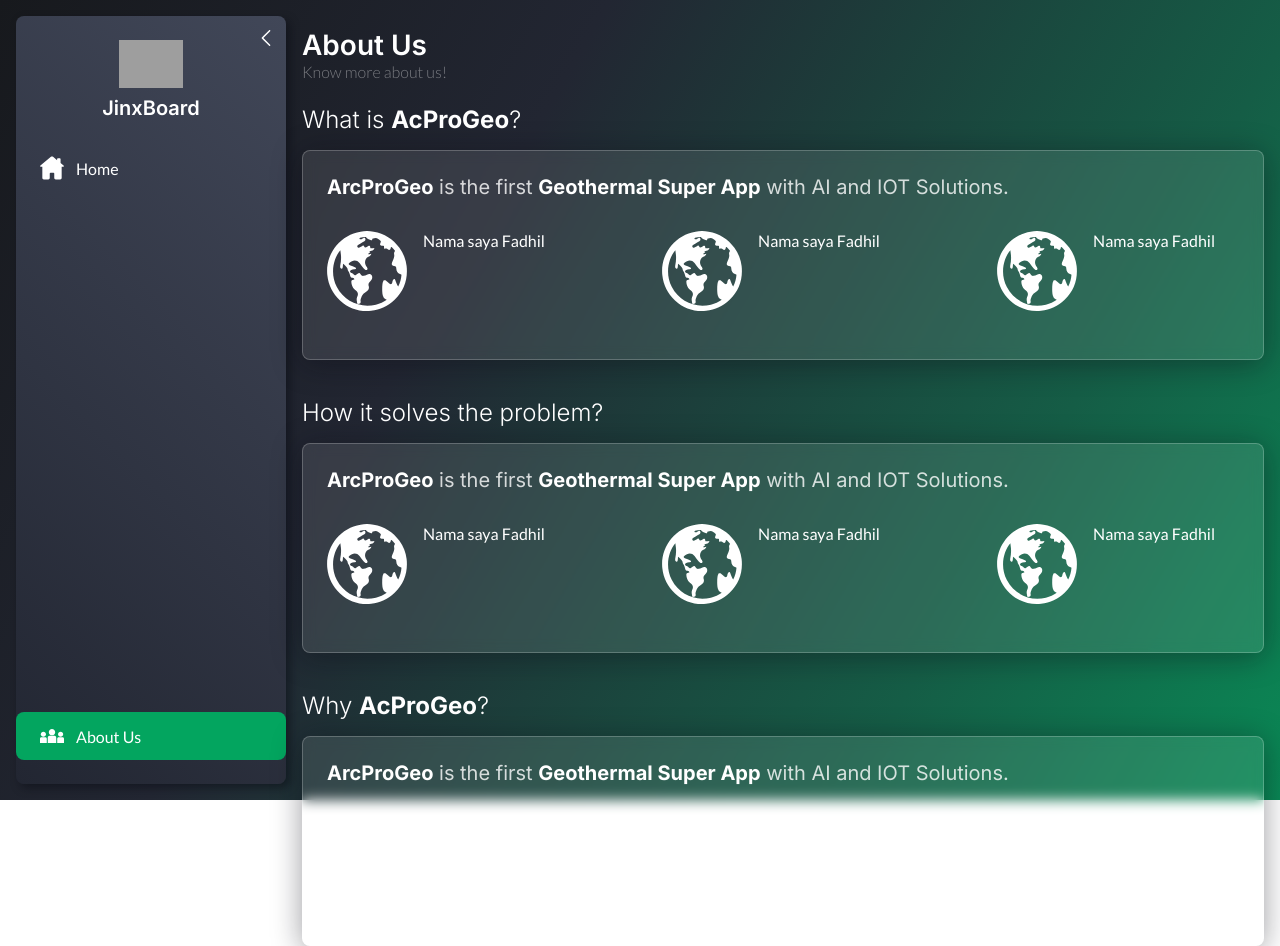
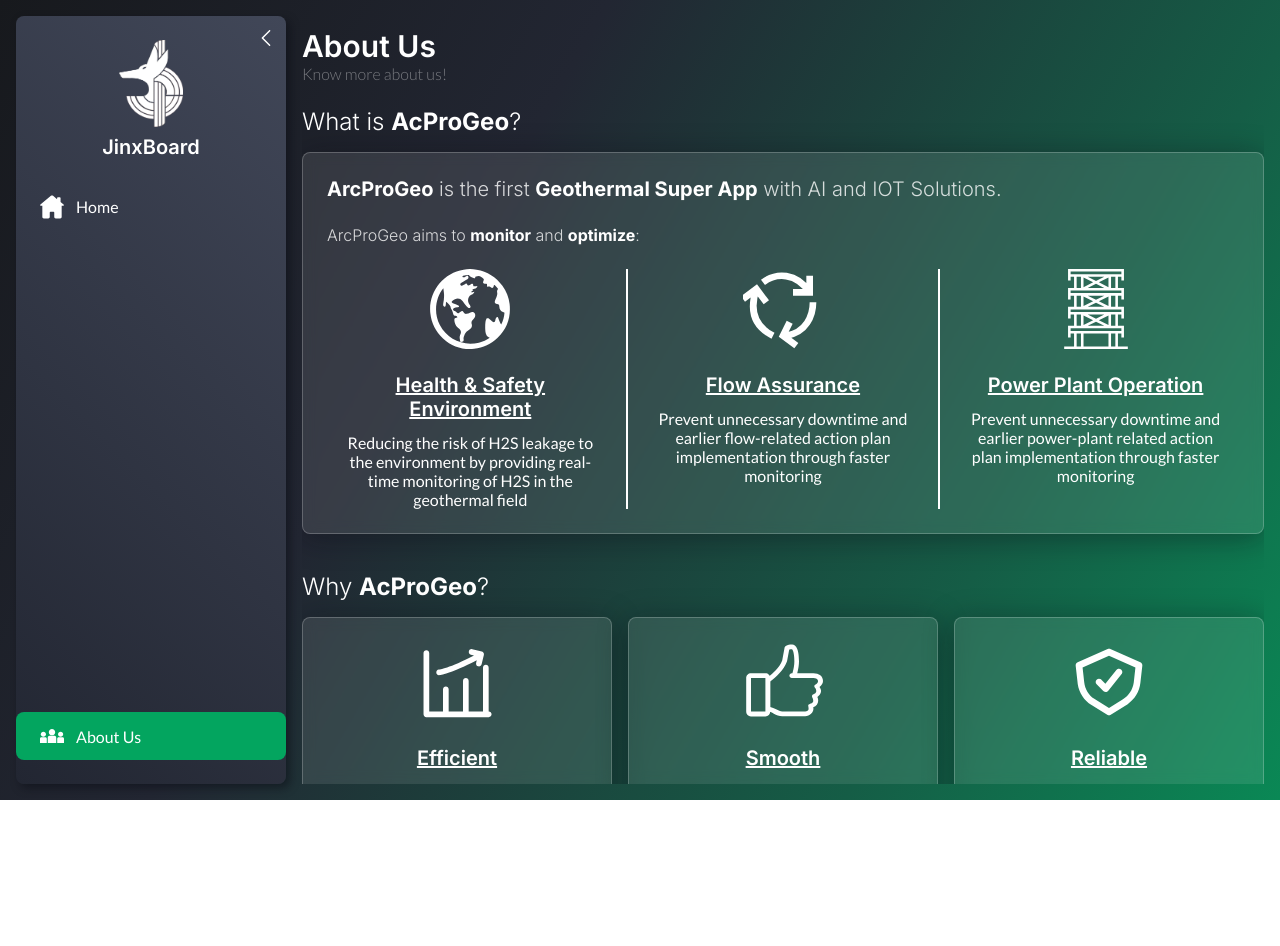
Before and after one commit to fadhilrafiii/JinXBoard, a React (Create React App) app: page /about in a window 1280 px wide. After the commit the page ends 800 px from the top, so only its background shows below. Built offline with nearby package versions, Linux system fonts and the light colour scheme; grey boxes are pictures that could not be loaded.

Commit message:
Fix styling of sidebar and basepage + Add content in About Us page

```diff
--- a/src/Components/Sidebar/index.tsx
+++ b/src/Components/Sidebar/index.tsx
@@ -1,5 +1,6 @@
 import React, { useMemo, useState } from 'react';
 
+import SidebarItem from './SidebarItem';
 import { useLocation, useNavigate } from 'react-router-dom';
 
 import { Icon, IconName } from 'Components/Icon';
@@ -7,7 +8,6 @@
 import { Route } from 'Shared/Types';
 
 import styles from './index.module.css';
-import SidebarItem from './SidebarItem';
 
 interface SidebarProps {
   mainRoutes: Route[];
@@ -17,9 +17,9 @@
 const Sidebar = ({ mainRoutes, secondaryRoutes }: SidebarProps) => {
   const navigate = useNavigate();
   const { pathname } = useLocation();
-  const [isOpen, setIsOpen] = useState(true);
+  const [isOpen, setIsOpen] = useState<boolean>(true);
 
-  const onToggleSidebar = () => setIsOpen((prevState) => !prevState);
+  const onToggleSidebar = () => setIsOpen((prevState: boolean) => !prevState);
 
   const onLogoClick = () => navigate('/');
 
@@ -55,7 +55,7 @@
       </div>
       <div>
         <div className={eventStyles.logo} onClick={onLogoClick}>
-          <img src="/logo-white.png" className={eventStyles.logoImg} alt="JinxBoard-logo" />
+          <img src="/images/logo-white.png" className={eventStyles.logoImg} alt="JinxBoard-logo" />
           {isOpen && <h5 className={styles.logoText}>JinxBoard</h5>}
         </div>
         <div className={styles.mainMenu}>
--- a/src/Layouts/BasePage/index.module.css
+++ b/src/Layouts/BasePage/index.module.css
@@ -11,7 +11,9 @@
   margin-left: var(--padding-xl);
   flex-grow: 1;
   position: relative;
-  height: relative;
+  overflow-y: auto;
+  overflow-x: hidden;
+  direction: ltr !important;
 }
 
 .pageTitle {
@@ -24,14 +26,3 @@
   margin-bottom: var(--padding-xxl);
   font-weight: 300;
 }
-
-.contentPage {
-  padding: var(--padding-xxl);
-  border-radius: var(--border-radius-m);
-  background: rgba(255, 255, 255, 0.1);
-  box-shadow: 0 4px 30px rgba(10, 11, 19, 0.4);
-  backdrop-filter: blur(6.5px);
-  -webkit-backdrop-filter: blur(12px);
-  border: 1px solid rgba(255, 255, 255, 0.22);
-  color: white;
-}
--- a/src/Layouts/BasePage/index.tsx
+++ b/src/Layouts/BasePage/index.tsx
@@ -35,7 +35,7 @@
       <div className={styles.pageWrapper}>
         <h3 className={styles.pageTitle}>{pageTitle}</h3>
         <p className={styles.pageSubtitle}>{pageSubtitle}</p>
-        <div>{children}</div>
+        {children}
       </div>
     </div>
   );
--- /dev/null
+++ b/src/Pages/About/HowSection.tsx
@@ -0,0 +1,34 @@
+import React from 'react';
+
+import GlassBox from 'Components/GlassBox';
+import { Icon } from 'Components/Icon';
+
+import { Content } from 'Shared/Types/Content';
+
+import { featureContent } from './constants';
+
+import styles from './index.module.css';
+
+const HowSection = () => {
+  return (
+    <>
+      <h4 className={styles.subtitle}>
+        How it <b>solves the problem</b>?
+      </h4>
+      <div className={styles.card}>
+        {featureContent.map(({ title, iconName }: Content) => {
+          return (
+            <GlassBox key={title} className={styles.cardContentItem}>
+              <div className={styles.iconContainer}>
+                <Icon name={iconName} width={80} height={80} />
+              </div>
+              <h4 className={styles.cardContentTitle}>{title}</h4>
+            </GlassBox>
+          );
+        })}
+      </div>
+    </>
+  );
+};
+
+export default HowSection;
--- /dev/null
+++ b/src/Pages/About/WhatSection.tsx
@@ -0,0 +1,48 @@
+import React from 'react';
+
+import { goalsContent } from './constants';
+
+import GlassBox from 'Components/GlassBox';
+import { Icon } from 'Components/Icon';
+
+import { Content } from 'Shared/Types/Content';
+
+import styles from './index.module.css';
+
+const WhatSection = () => {
+  return (
+    <>
+      <h4 className={styles.subtitle}>
+        What is <b>AcProGeo</b>?
+      </h4>
+      <GlassBox className={styles.whatBody}>
+        <div className={styles.whatBodyContent}>
+          <h5 className={styles.whatBodyTitle}>
+            <b>ArcProGeo</b> is the first <b>Geothermal Super App</b> with AI and IOT Solutions.
+          </h5>
+          <h6 className={styles.whatBodySubtitle}>
+            ArcProGeo aims to <b>monitor</b> and <b>optimize</b>:
+          </h6>
+          <div className={styles.whatBodyGoals}>
+            {goalsContent.map(({ title, iconName, description }: Content, index: number) => (
+              <React.Fragment key={index}>
+                <div className={styles.whatBodyGoalsItem}>
+                  <div className={styles.iconContainer}>
+                    <Icon name={iconName} width={80} height={80} />
+                  </div>
+                  <div>
+                    <h5 className={styles.whatBodyGoalsItemTitle}>{title}</h5>
+                    <p>{description}</p>
+                  </div>
+                </div>
+                {index < goalsContent.length - 1 && <div className={styles.verticalDivider} />}
+              </React.Fragment>
+            ))}
+          </div>
+        </div>
+      </GlassBox>
+    </>
+  );
+};
+
+export default WhatSection;
--- /dev/null
+++ b/src/Pages/About/WhySection.tsx
@@ -0,0 +1,44 @@
+import React from 'react';
+
+import { valueContent } from './constants';
+
+import GlassBox from 'Components/GlassBox';
+import { Icon, IconName } from 'Components/Icon';
+import List, { ListType } from 'Components/List';
+
+import { ContentWithList } from 'Shared/Types/Content';
+
+import styles from './index.module.css';
+
+const WhySection = () => {
+  return (
+    <>
+      <h4 className={styles.subtitle}>
+        Why <b>AcProGeo</b>?
+      </h4>
+      <div className={styles.card}>
+        {valueContent.map(({ title, descriptionList, iconName }: ContentWithList) => {
+          return (
+            <GlassBox key={title} className={styles.cardContentItem}>
+              <div className={styles.iconContainer}>
+                <Icon name={iconName} width={80} height={80} />
+              </div>
+              <h5 className={styles.cardContentTitle}>{title}</h5>
+              <List
+                listType={ListType.UNORDERED}
+                bulletIconName={IconName.Check}
+                className={styles.cardDescriptionList}
+              >
+                {descriptionList.map((desc: string, index: number) => (
+                  <div key={index}>{desc}</div>
+                ))}
+              </List>
+            </GlassBox>
+          );
+        })}
+      </div>
+    </>
+  );
+};
+
+export default WhySection;
--- a/src/Pages/About/constants.ts
+++ b/src/Pages/About/constants.ts
@@ -1,16 +1,57 @@
 import { IconName } from 'Components/Icon';
 
-export const goalsContent = [
+import { Content, ContentWithList } from 'Shared/Types/Content';
+
+export const goalsContent: Content[] = [
   {
+    title: 'Health & Safety Environment',
     iconName: IconName.Earth,
-    description: 'Nama saya Fadhil',
+    description:
+      'Reducing the risk of H2S leakage to the environment by providing real-time monitoring of H2S in the geothermal field',
   },
   {
-    iconName: IconName.Earth,
-    description: 'Nama saya Fadhil',
+    title: 'Flow Assurance',
+    iconName: IconName.Cycle,
+    description:
+      'Prevent unnecessary downtime and earlier flow-related action plan implementation through faster monitoring',
   },
   {
-    iconName: IconName.Earth,
-    description: 'Nama saya Fadhil',
+    title: 'Power Plant Operation',
+    iconName: IconName.PowerPlant,
+    description:
+      'Prevent unnecessary downtime and earlier power-plant related action plan implementation through faster monitoring',
   },
 ];
+
+export const valueContent: ContentWithList[] = [
+  {
+    title: 'Efficient',
+    iconName: IconName.IncreaseDiagram,
+    descriptionList: ['Reduction of manpower needs', 'Cost  savings', 'Faster decision making'],
+  },
+  {
+    title: 'Smooth',
+    iconName: IconName.Thumb,
+    descriptionList: ['Easy monitoring through dashboard', 'Fluent integration with surroundings'],
+  },
+  {
+    title: 'Reliable',
+    iconName: IconName.CheckShield,
+    descriptionList: ['Highly-integrated with other systems', 'Accurate presented data'],
+  },
+];
+
+export const featureContent: Content[] = [
+  {
+    title: 'Smart & Real-time Device Monitoring',
+    iconName: IconName.Eye,
+  },
+  {
+    title: 'Aid Decision Making with Artificial Intelligence',
+    iconName: IconName.Circuit,
+  },
+  {
+    title: 'Integrated and Intuitive Dashboard',
+    iconName: IconName.Chart,
+  },
+];
--- a/src/Pages/About/index.module.css
+++ b/src/Pages/About/index.module.css
@@ -1,9 +1,5 @@
 .container {
   width: 100%;
-}
-
-.container * {
-  font-weight: 400;
 }
 
 .subtitle {
@@ -22,26 +18,65 @@
 }
 
 .whatBodyTitle {
-  font-weight: 400;
+  font-weight: 300;
   color: rgba(255, 255, 255, 0.8);
-  margin-bottom: var(--padding-xxxl)
+  margin-bottom: var(--padding-xxl)
+}
+
+.whatBodySubtitle {
+  font-weight: 300;
+  color: rgba(255, 255, 255, 0.8);
+  margin-bottom: var(--padding-xxl)
 }
 
 .whatBodyGoals {
   display: flex;
-  justify-content: space-between;
+  flex-wrap: wrap;
+  justify-content: space-evenly;
+  margin: 0 calc(-1 * var(--padding-l));
 }
 
 .whatBodyGoalsItem {
+  flex: 0 1 calc(100% / 3 - var(--padding-xxxl));
   display: flex;
-  align-items: flex-start;
+  flex-direction: column;
+  align-items: center;
+  text-align: center;
+  padding: 0 var(--padding-l);
 }
 
-.whatBodyGoalsItem > p {
-  margin-right: var(--padding-xxl);
+.verticalDivider {
+  width: 2px;
+  background-color: white;
+}
+
+.whatBodyGoalsItemTitle, .cardContentTitle {
+  margin-bottom: var(--padding-l);
+  text-decoration: underline;
+  text-align: center;
+}
+
+.cardContentTitle:last-child {
+  margin-bottom: 0;
+}
+
+.card {
+  display: flex;
+  flex-wrap: wrap;
+  column-gap: var(--padding-xl);
+}
+
+.card > div {
+  flex: 1 1 calc(100% / 3 - var(--padding-l));
+  display: flex;
+  flex-direction: column;
+  align-items: center;
+}
+
+.cardDescriptionList {
+  align-self: flex-start;
 }
 
 .iconContainer {
   margin-bottom: var(--padding-xxl);
-  margin-right: var(--padding-xl);
 }
--- a/src/Pages/About/index.tsx
+++ b/src/Pages/About/index.tsx
@@ -1,76 +1,21 @@
 import React from 'react';
 
-import GlassBox from 'Components/GlassBox';
-import { Icon } from 'Components/Icon';
+import HowSection from './HowSection';
+import WhatSection from './WhatSection';
+import WhySection from './WhySection';
 
-import { goalsContent } from './constants';
 import styles from './index.module.css';
 
 const About = () => {
   return (
     <div className={styles.container}>
-      <h4 className={styles.subtitle}>
-        What is <b>AcProGeo</b>?
-      </h4>
-      <GlassBox className={styles.whatBody}>
-        <div className={styles.whatBodyContent}>
-          <h5 className={styles.whatBodyTitle}>
-            <b>ArcProGeo</b> is the first <b>Geothermal Super App</b> with AI and IOT Solutions.
-          </h5>
-          <div className={styles.whatBodyGoals}>
-            {goalsContent.map(({ iconName, description }, index) => (
-              <div key={index} className={styles.whatBodyGoalsItem}>
-                <div className={styles.iconContainer}>
-                  <Icon name={iconName} width={80} height={80} />
-                </div>
-                <p>{description}</p>
-              </div>
-            ))}
-          </div>
-        </div>
-      </GlassBox>
+      <WhatSection />
       <br />
       <br />
-      <h4 className={styles.subtitle}>How it solves the problem?</h4>
-      <GlassBox className={styles.whatBody}>
-        <div className={styles.whatBodyContent}>
-          <h5 className={styles.whatBodyTitle}>
-            <b>ArcProGeo</b> is the first <b>Geothermal Super App</b> with AI and IOT Solutions.
-          </h5>
-          <div className={styles.whatBodyGoals}>
-            {goalsContent.map(({ iconName, description }, index) => (
-              <div key={index} className={styles.whatBodyGoalsItem}>
-                <div className={styles.iconContainer}>
-                  <Icon name={iconName} width={80} height={80} />
-                </div>
-                <p>{description}</p>
-              </div>
-            ))}
-          </div>
-        </div>
-      </GlassBox>
+      <WhySection />
       <br />
       <br />
-      <h4 className={styles.subtitle}>
-        Why <b>AcProGeo</b>?
-      </h4>
-      <GlassBox className={styles.whatBody}>
-        <div className={styles.whatBodyContent}>
-          <h5 className={styles.whatBodyTitle}>
-            <b>ArcProGeo</b> is the first <b>Geothermal Super App</b> with AI and IOT Solutions.
-          </h5>
-          <div className={styles.whatBodyGoals}>
-            {goalsContent.map(({ iconName, description }, index) => (
-              <div key={index} className={styles.whatBodyGoalsItem}>
-                <div className={styles.iconContainer}>
-                  <Icon name={iconName} width={80} height={80} />
-                </div>
-                <p>{description}</p>
-              </div>
-            ))}
-          </div>
-        </div>
-      </GlassBox>
+      <HowSection />
     </div>
   );
 };
--- /dev/null
+++ b/src/Shared/Types/Content.ts
@@ -0,0 +1,11 @@
+import { IconName } from 'Components/Icon';
+
+export type Content = {
+  title: string;
+  description?: string;
+  iconName: IconName;
+};
+
+export type ContentWithList = {
+  descriptionList: string[];
+} & Content;
--- a/src/index.css
+++ b/src/index.css
@@ -54,8 +54,8 @@
 }
 
 h1 { font-size: 42px; }
-h2 { font-size: 32px; }
-h3 { font-size: 28px; }
+h2 { font-size: 36px; }
+h3 { font-size: 30px; }
 h4 { font-size: 24px; }
 h5 { font-size: 20px; }
 h6 { font-size: 16px; }
@@ -78,3 +78,25 @@
   align-items: center;
   justify-content: center;
 }
+
+/* Scrollbar section */
+::-webkit-scrollbar {
+  width: 6px;
+}
+
+::-webkit-scrollbar-track {
+  box-shadow: inset 0 0 5px rgba(0, 0, 0, 0.4);
+  border-radius: var(--border-radius-m);
+}
+
+::-webkit-scrollbar-thumb {
+  box-shadow: inset 0 0 4px rgba(0, 0, 0, 0.3);
+  border-radius: var(--border-radius-m);
+  background-color: #e7e7e7;
+}
+
+/* Handle on hover */
+/* ::-webkit-scrollbar-thumb:hover {
+  background: white;
+} */
+/* Scrollbar end section */
```
